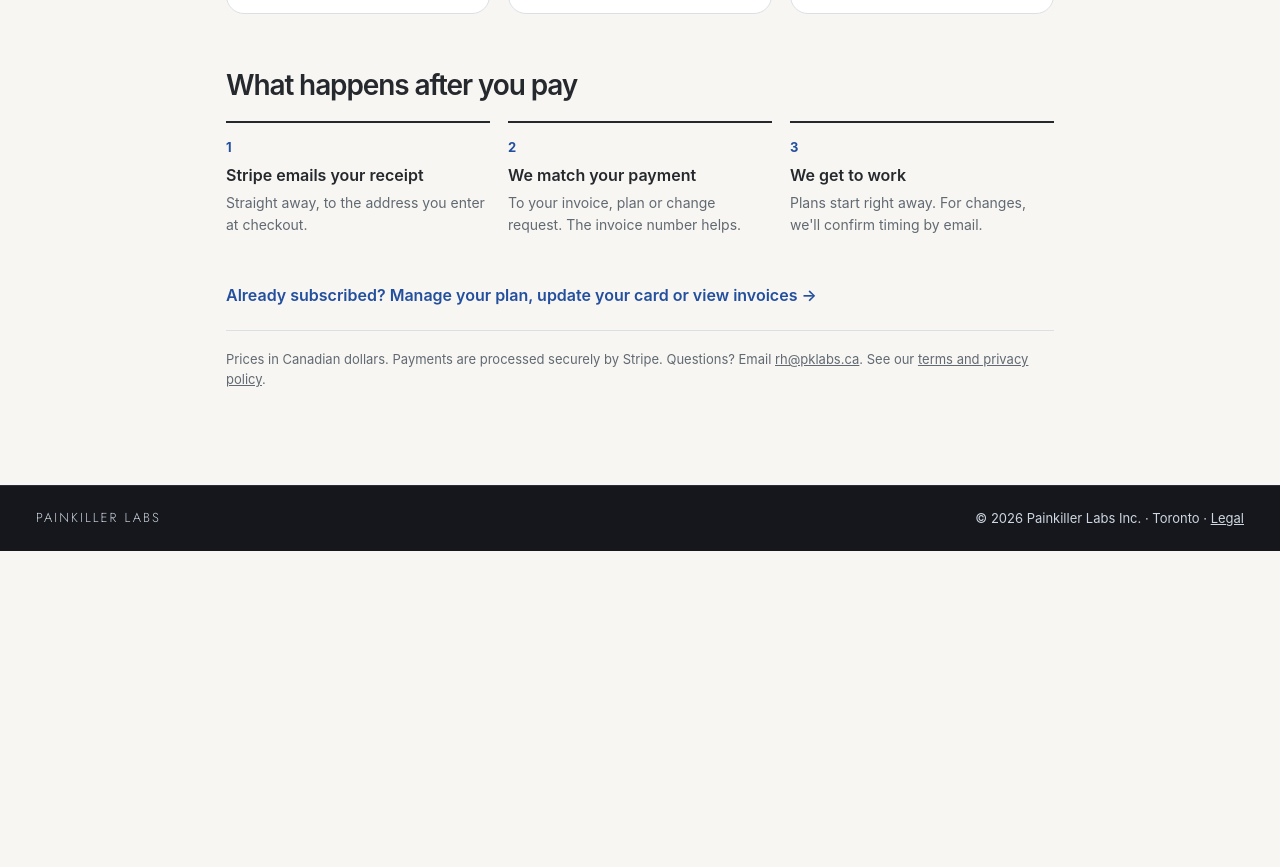
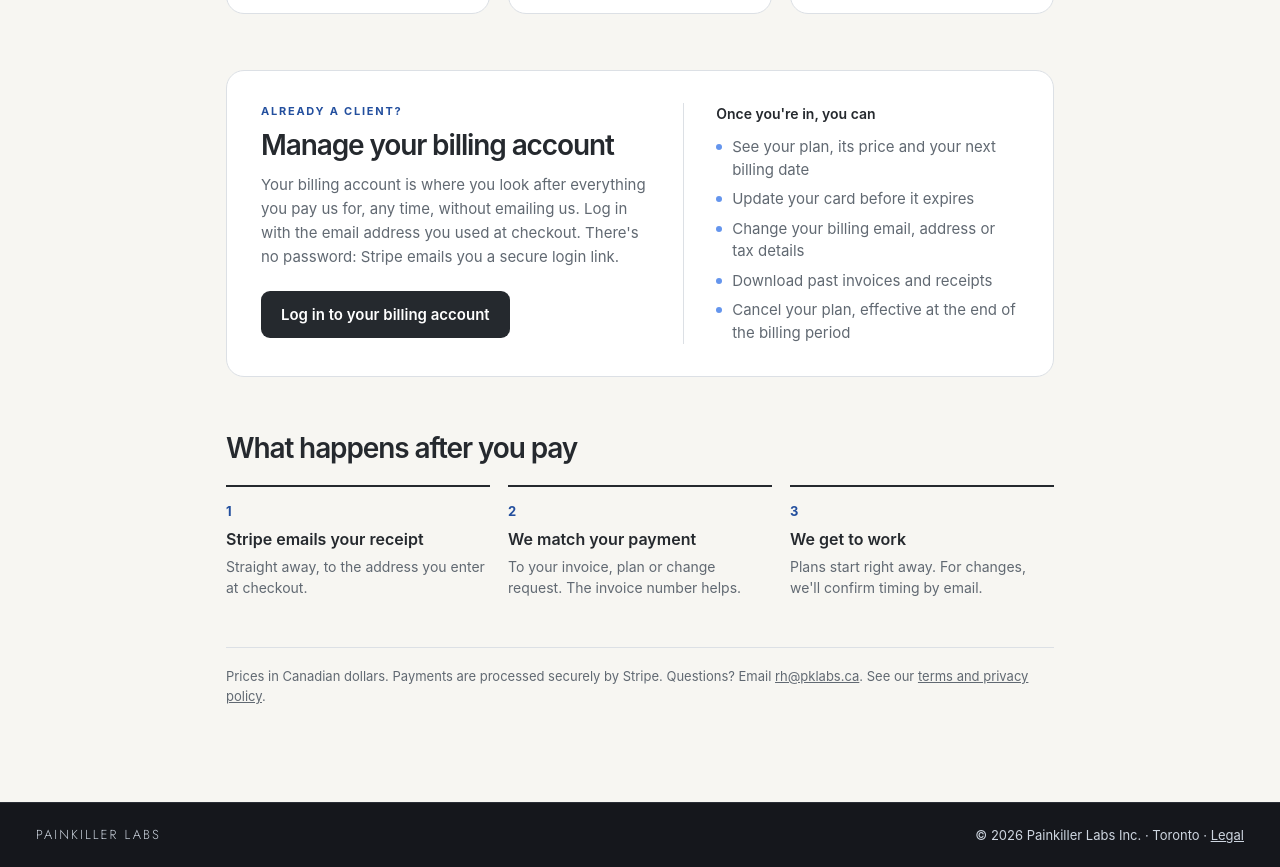
Before and after one commit to blkmrkt4/byzyb.ai, a plain HTML site: page painkiller-labs/pay.html in a window 1280 px wide. Shown: the part 1376-2243 px from the top of the page. Before the commit the page ends 1927 px from the top, so only its background shows below. Drawn offline with Linux system fonts and the light colour scheme.

Commit message:
Explain the billing account on /pay
The one-line portal link becomes a section that says what the billing
account is, that login works by an emailed link rather than a password,
and what clients can do once inside: see their plan, update their card
and billing details, download invoices and cancel.

Co-Authored-By: Claude Opus 5.5 <noreply@anthropic.com>

```diff
--- a/painkiller-labs/pay.html
+++ b/painkiller-labs/pay.html
@@ -240,10 +240,15 @@ h3{font-size:22px;font-weight:500;letter-spacing:-.02em;line-height:1.2}
 .next li::before{content:counter(n);display:block;font-size:13px;font-weight:700;color:var(--deep);margin-bottom:6px}
 .next b{display:block;font-weight:600;font-size:16px}
 .next span{display:block;margin-top:4px;font-size:14px;color:var(--muted)}
-.portal{margin-top:48px;font-size:16px}
-.portal a{font-weight:600;text-decoration:none}
-.portal a:hover{text-decoration:underline}
-.small-print{margin-top:22px;padding-top:18px;border-top:1px solid var(--line);font-size:13px;color:var(--muted)}
+.account{display:grid;grid-template-columns:1.15fr 1fr;gap:36px;margin-top:56px;background:#fff;border:1px solid var(--line);border-radius:18px;padding:32px 34px}
+.account h2{margin-top:10px;font-size:clamp(22px,2.6vw,28px)}
+.account-desc{margin-top:12px;font-size:15px;line-height:1.6;color:var(--muted)}
+.account .pbtn{margin-top:22px}
+.account-list{padding-left:32px;border-left:1px solid var(--line)}
+.account-list-title{font-size:14px;font-weight:600}
+.account-list .incl{margin-top:4px;border-top:0;padding-top:8px}
+.account-list .incl li{font-size:15px}
+.small-print{margin-top:48px;padding-top:18px;border-top:1px solid var(--line);font-size:13px;color:var(--muted)}
 .small-print a{color:var(--muted)}
 
 /* Thanks */
@@ -278,6 +283,8 @@ h3{font-size:22px;font-weight:500;letter-spacing:-.02em;line-height:1.2}
   .pay-card{padding:24px 22px 22px}
   .pay-card .price{font-size:30px}
   .next ol{grid-template-columns:1fr;gap:14px}
+  .account{grid-template-columns:1fr;gap:24px;padding:26px 22px}
+  .account-list{padding-left:0;padding-top:22px;border-left:0;border-top:1px solid var(--line)}
 }
 </style>
 </head>
@@ -515,6 +522,25 @@ h3{font-size:22px;font-weight:500;letter-spacing:-.02em;line-height:1.2}
         </article>
       </div>
 
+      <section class="account" id="billing-account">
+        <div class="account-main">
+          <p class="feature-eyebrow">Already a client?</p>
+          <h2>Manage your billing account</h2>
+          <p class="account-desc">Your billing account is where you look after everything you pay us for, any time, without emailing us. Log in with the email address you used at checkout. There's no password: Stripe emails you a secure login link.</p>
+          <a class="pbtn" href="https://billing.stripe.com/p/login/28EdR93Xg1knfBNeU0bo400">Log in to your billing account</a>
+        </div>
+        <div class="account-list">
+          <p class="account-list-title">Once you're in, you can</p>
+          <ul class="incl">
+            <li>See your plan, its price and your next billing date</li>
+            <li>Update your card before it expires</li>
+            <li>Change your billing email, address or tax details</li>
+            <li>Download past invoices and receipts</li>
+            <li>Cancel your plan, effective at the end of the billing period</li>
+          </ul>
+        </div>
+      </section>
+
       <div class="next">
         <h2>What happens after you pay</h2>
         <ol>
@@ -524,7 +550,6 @@ h3{font-size:22px;font-weight:500;letter-spacing:-.02em;line-height:1.2}
         </ol>
       </div>
 
-      <p class="portal"><a href="https://billing.stripe.com/p/login/28EdR93Xg1knfBNeU0bo400">Already subscribed? Manage your plan, update your card or view invoices →</a></p>
       <p class="small-print">Prices in Canadian dollars. Payments are processed securely by Stripe. Questions? Email <a href="mailto:rh@pklabs.ca">rh@pklabs.ca</a>. See our <a href="/legal">terms and privacy policy</a>.</p>
     </div>
   </section>
```
Also changed, not shown: painkiller-labs/legal.html (+11 -4 lines), painkiller-labs/payment-thanks.html (+11 -4 lines).
